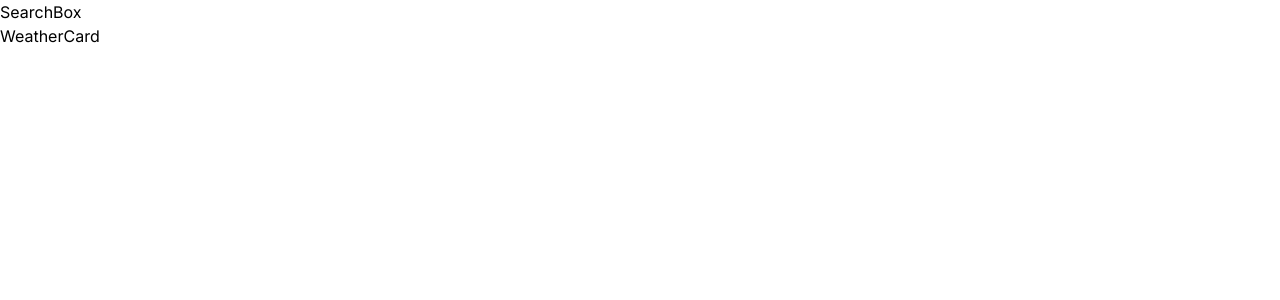
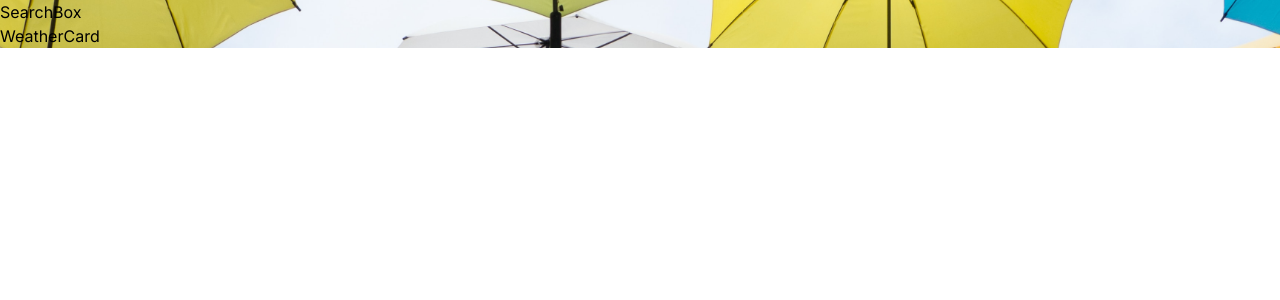
Before and after one commit to nigupta29/weather-app, a React (Vite) app: page / in a window 1280 px wide. Shown: the top 300 px of the page. Built offline with nearby package versions, Linux system fonts and the light colour scheme.

Commit message:
reset on the a[[

```diff
--- a/src/App.jsx
+++ b/src/App.jsx
@@ -1,12 +1,20 @@
 import { useState } from 'react'
+import bgImage from './assets/images/landscape.jpg'
 import SearchBox from './components/SearchBox'
 import WeatherCard from './components/WeatherCard'
+
+const mainScreenStyles = {
+  backgroundImage: `url(${bgImage})`,
+  backgroundSize: 'cover',
+  backgroundRepeat: 'no-repeat',
+  backgroundPosition: 'center center'
+}
 
 function App() {
   const [weatherData, setWeatherData] = useState({})
 
   return (
-    <div className="">
+    <div className="" style={mainScreenStyles}>
       <SearchBox setWeatherData={setWeatherData} />
       <WeatherCard weatherData={weatherData} />
     </div>
```
Also changed, not shown: src/assets/images/landscape.jpg (added), 1 other file (tests, documents, lock files or other folders).
